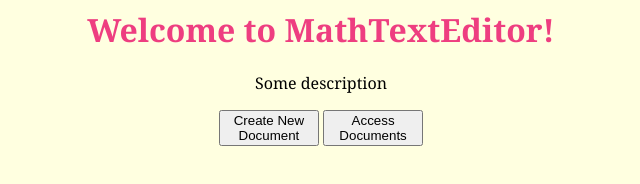
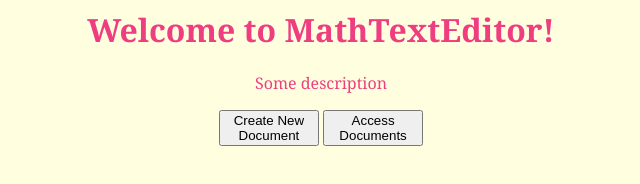
Before and after one commit to xinxinw1/writer, a website: page main.html in a window 1280 px wide. Shown: the whole page, without its empty margins (319-959 px from the left). Drawn offline with Linux system fonts and the light colour scheme.

Commit message:
css centre

```diff
--- a/main_page.css
+++ b/main_page.css
@@ -1,12 +1,14 @@
 body{
 	background: lightyellow;
 	font-family: Georgia, serif;
+	text-align:center;
 }
 
-h1 {
-	color: #ee3e80;}
+h1,p {
+	color: #ee3e80;
+	text-align:center;
+}
 
 button{
 	width : 100px;
-
 }
```
